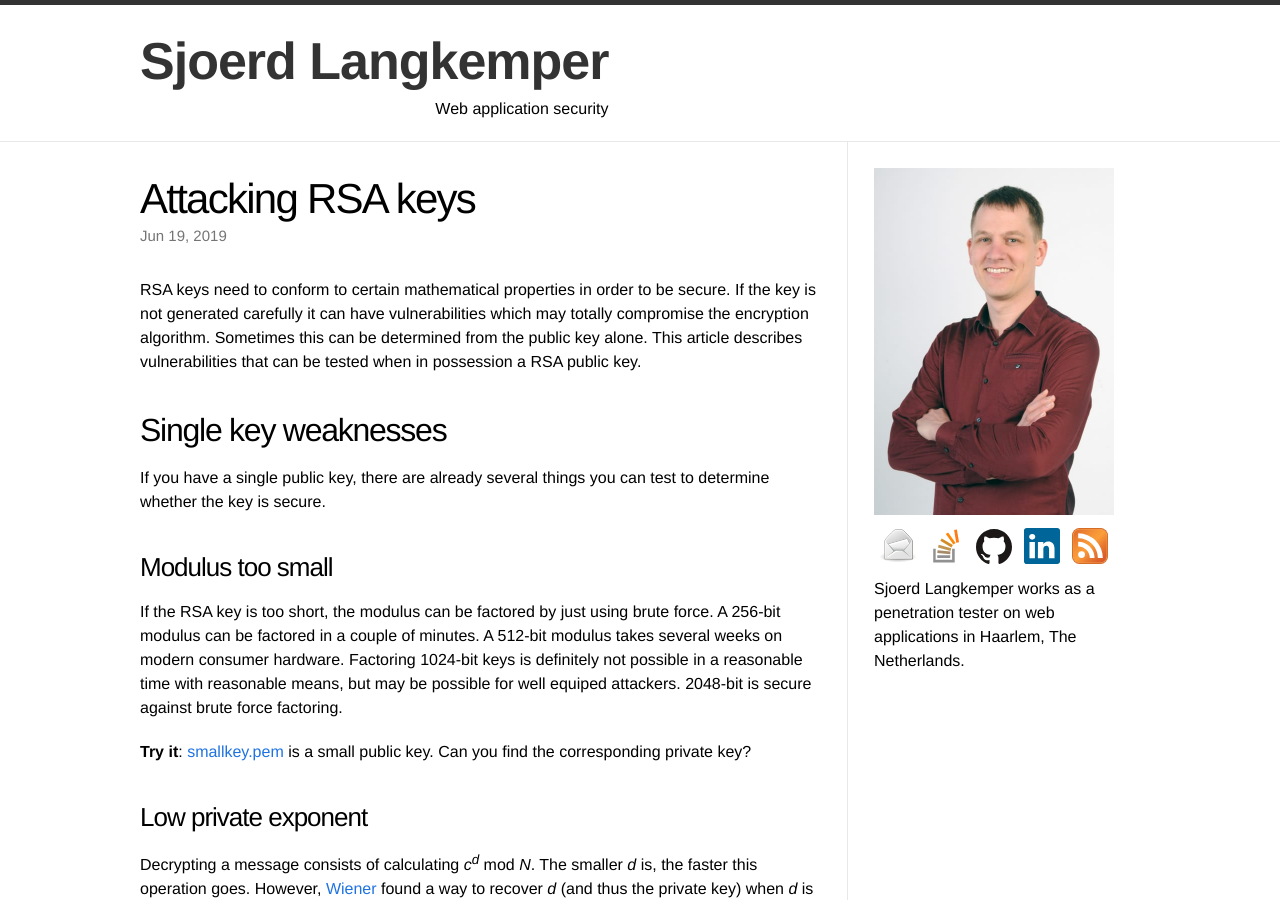
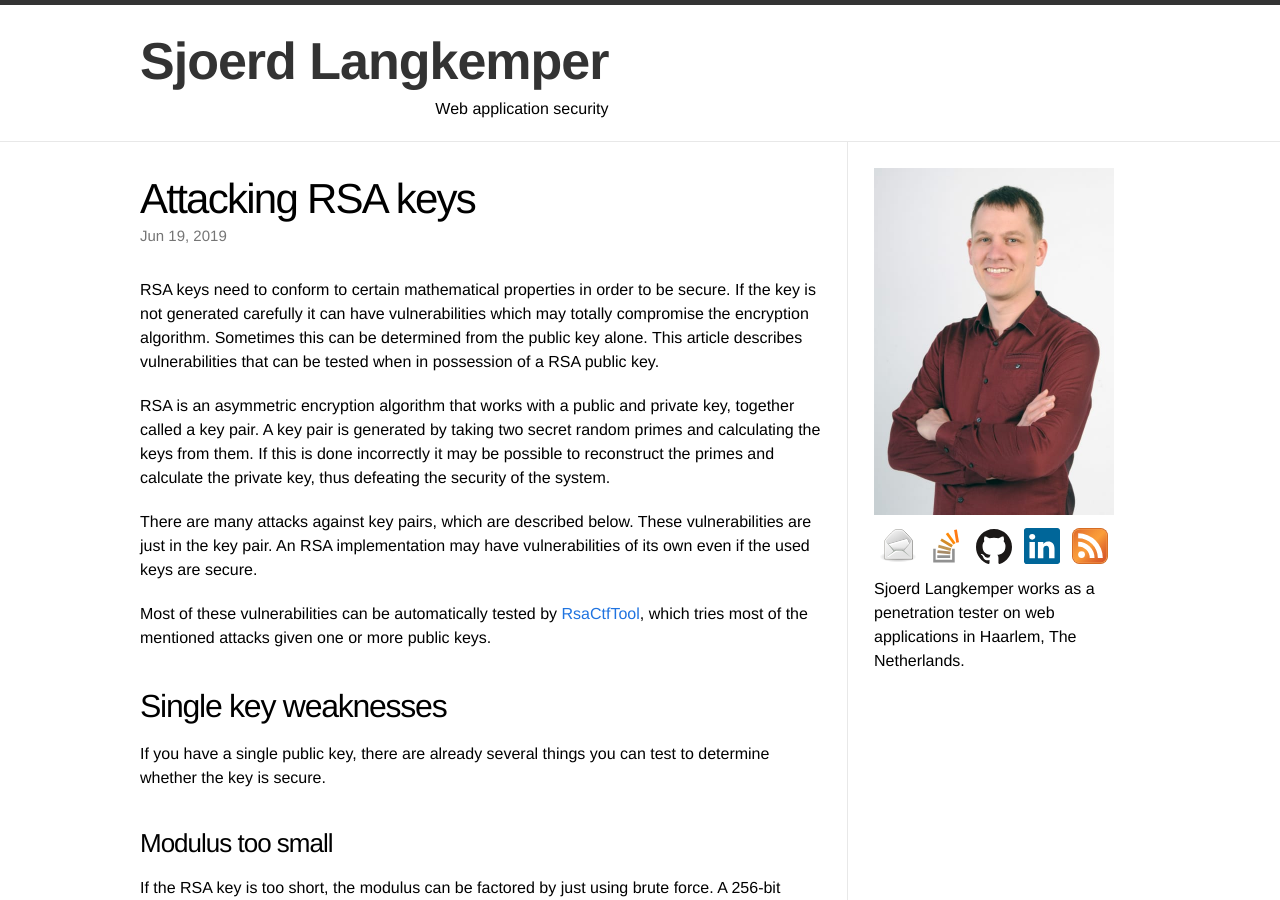
Before and after one commit to Sjord/Sjord.github.io, a Jekyll site: the page built from _posts/2019-02-05-attacking-rsa.md, in a window 1280 px wide and 900 px high. Built offline with Jekyll 4.4.1, drawn with Linux system fonts in a browser that asks for light colours.

Commit message:
Expand introduction, mention RsaCtfTool

```diff
--- a/_posts/2019-02-05-attacking-rsa.md
+++ b/_posts/2019-02-05-attacking-rsa.md
@@ -5,9 +5,15 @@
 date: 2019-06-19
 ---
 
-RSA keys need to conform to certain mathematical properties in order to be secure. If the key is not generated carefully it can have vulnerabilities which may totally compromise the encryption algorithm. Sometimes this can be determined from the public key alone. This article describes vulnerabilities that can be tested when in possession a RSA public key.
+RSA keys need to conform to certain mathematical properties in order to be secure. If the key is not generated carefully it can have vulnerabilities which may totally compromise the encryption algorithm. Sometimes this can be determined from the public key alone. This article describes vulnerabilities that can be tested when in possession of a RSA public key.
 
 <!-- photo source: https://www.kadena.af.mil/News/Article-Display/Article/417628/18th-ces-holds-keys-to-kadena/ -->
+
+RSA is an asymmetric encryption algorithm that works with a public and private key, together called a key pair. A key pair is generated by taking two secret random primes and calculating the keys from them. If this is done incorrectly it may be possible to reconstruct the primes and calculate the private key, thus defeating the security of the system.
+
+There are many attacks against key pairs, which are described below. These vulnerabilities are just in the key pair. An RSA implementation may have vulnerabilities of its own even if the used keys are secure.
+
+Most of these vulnerabilities can be automatically tested by [RsaCtfTool](https://github.com/Ganapati/RsaCtfTool), which tries most of the mentioned attacks given one or more public keys.
 
 ## Single key weaknesses
 
```
